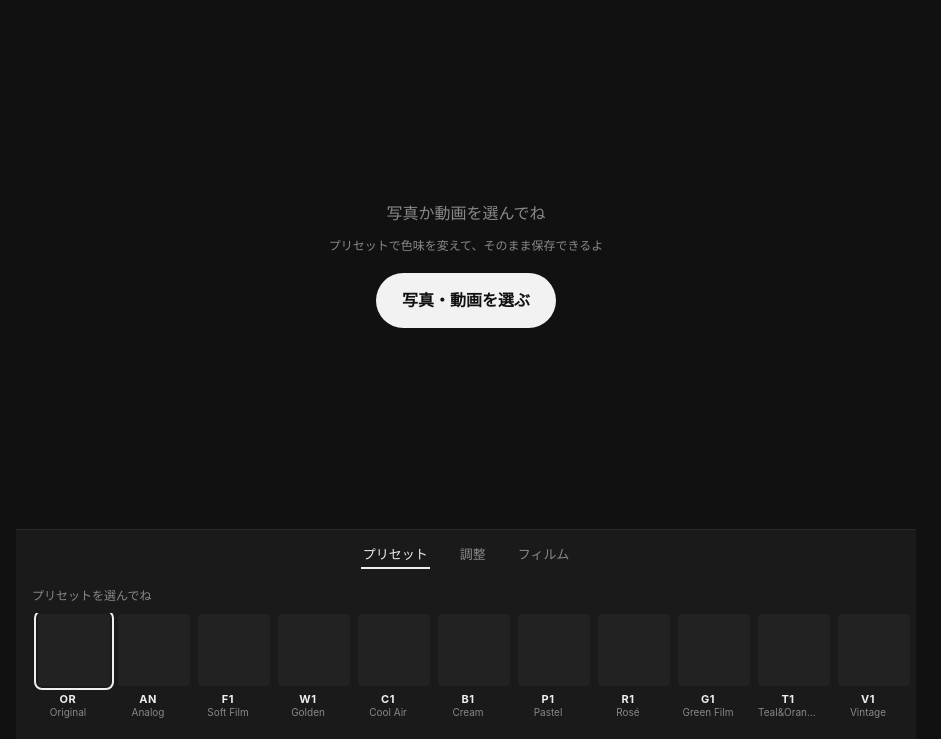
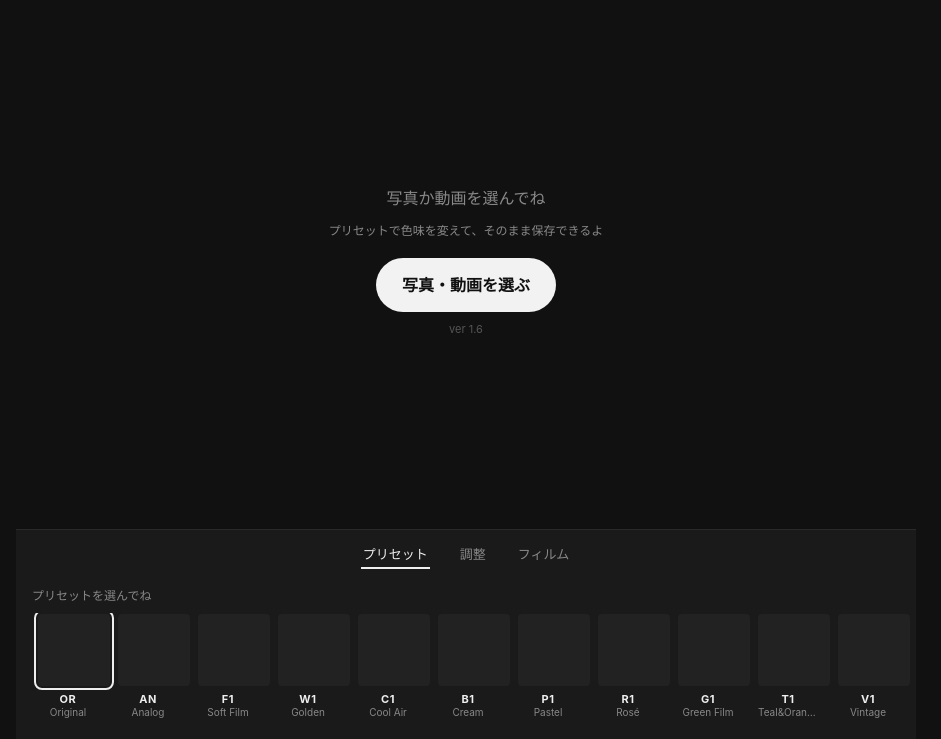
Before and after one commit to r-studio7/little-film, a plain HTML site: page index.html in a window 1280 px wide. Shown: the part 61-800 px from the top of the page, without its empty margins (174-1115 px from the left). Drawn offline with Linux system fonts and the light colour scheme.

Commit message:
Show app version and ask browsers not to cache the page
Co-Authored-By: Claude Opus 5.5 <noreply@anthropic.com>
Claude-Session: https://claude.ai/code/session_01ChfuAhKzDRxgztszGQzy6w

```diff
--- a/index.html
+++ b/index.html
@@ -2,6 +2,7 @@
 <html lang="ja">
 <head>
 <meta charset="UTF-8">
+<meta http-equiv="Cache-Control" content="no-cache">
 <meta name="viewport" content="width=device-width, initial-scale=1, viewport-fit=cover, user-scalable=no">
 <meta name="theme-color" content="#111111">
 <meta name="apple-mobile-web-app-capable" content="yes">
@@ -111,7 +112,8 @@
     <div id="empty">
       写真か動画を選んでね<br>
       <span style="font-size:12px">プリセットで色味を変えて、そのまま保存できるよ</span><br>
-      <button class="big" id="emptyOpen">写真・動画を選ぶ</button>
+      <button class="big" id="emptyOpen">写真・動画を選ぶ</button><br>
+      <span class="ver" style="font-size:11px;color:#555"></span>
     </div>
     <canvas id="view"></canvas>
     <div id="origBadge">オリジナル</div>
@@ -158,6 +160,7 @@
         <label><input type="checkbox" id="stampOn">日付スタンプ</label>
         <input type="date" id="stampDate" disabled>
       </div>
+      <div class="ver" style="font-size:10px;color:#555;text-align:right;padding-top:8px"></div>
     </div>
   </div>
 </div>
@@ -202,6 +205,8 @@
 
 <script>
 'use strict';
+const APP_VERSION = 'ver 1.6';
+document.querySelectorAll('.ver').forEach(el => el.textContent = APP_VERSION);
 
 /* =========================================================
    1. 調整項目 & プリセット定義
```
